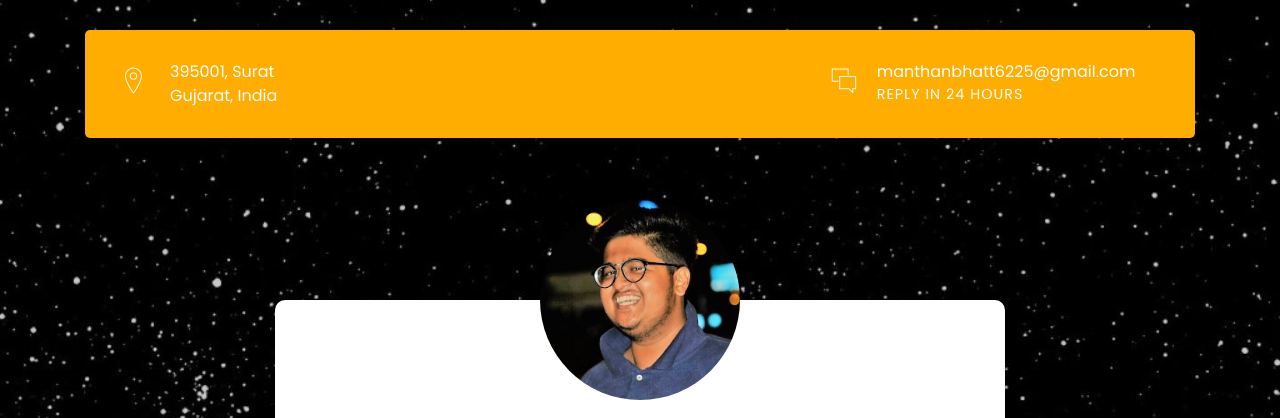
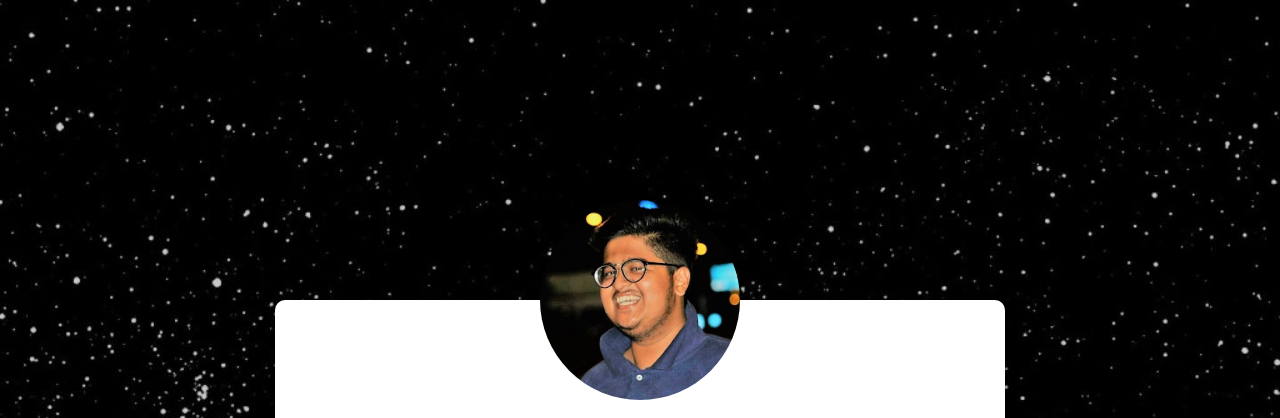
Before and after one commit to ManthanBhatt/manthanbhatt.github.io, a plain HTML site: page index.html in a window 1280 px wide. Shown: the top 418 px of the page. Drawn offline with Linux system fonts and the light colour scheme; files whose address does not match are found by name.

Commit message:
Update index.html

```diff
--- a/index.html
+++ b/index.html
@@ -31,7 +31,7 @@
 </head>
 <body>
 
-	<header>
+<!-- 	<header>
 		<div class="container">
 			<div class="heading-wrapper">
 				<div class="row">
@@ -41,13 +41,13 @@
 							<div class="right-area">
 								<h5>395001, Surat</h5>
 								<h5>Gujarat, India</h5>
-							</div><!-- right-area -->
-						</div><!-- info -->
-					</div><!-- col-sm-4 -->
+							</div>
+						</div>
+					</div>
 
 					<div class="col-sm-6 col-md-6 col-lg-4">
 
-					</div><!-- col-sm-4 -->
+					</div>
 
 					<div class="col-sm-6 col-md-6 col-lg-4">
 						<div class="info">
@@ -55,15 +55,13 @@
 							<div class="right-area">
 								<h5>manthanbhatt6225@gmail.com</h5>
 								<h6>REPLY IN 24 HOURS</h6>
-							</div><!-- right-area -->
-						</div><!-- info -->
-					</div><!-- col-sm-4 -->
-				</div><!-- row -->
-			</div><!-- heading-wrapper -->
-
-			<!--<a class="downlad-btn" href="#">Download CV</a>-->
-		</div><!-- container -->
-	</header>
+							</div>
+						</div>
+					</div>
+				</div>
+			</div>
+		</div>
+	</header> -->
 
 	<section class="intro-section">
 		<div class="container">
@@ -74,6 +72,7 @@
 						<div class="profile-img"><img src="images/profile.jpg" alt=""></div>
 						<h2><b>Manthan Bhatt</b></h2>
 						<h4 class="font-yellow">Software Engineer</h4>
+						<h4 class="font-yellow">Angular | PHP | Node.js | Ionic | Electron | SQL</h4>
 						<ul class="information margin-tb-30">
 							<li><b>BORN : </b>August 15, 1996</li>
 							<li><b>EMAIL : </b>manthanbhatt6225@gmail.com</li>
```
